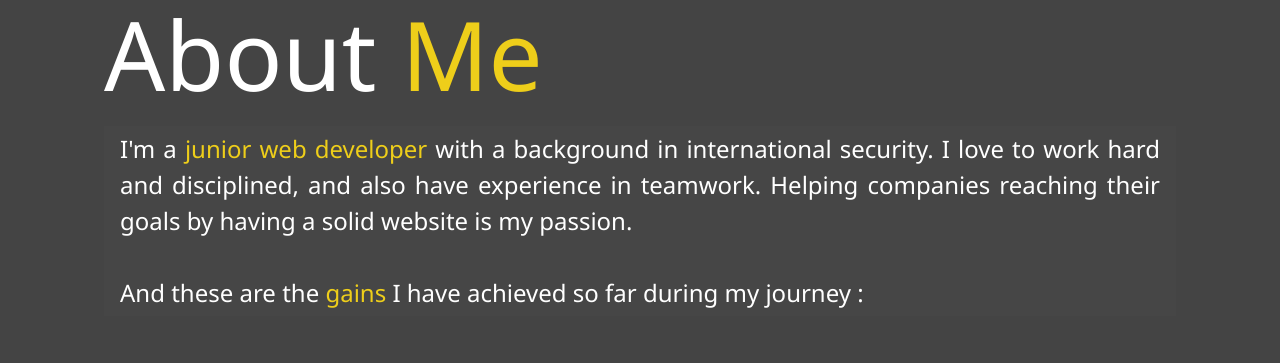
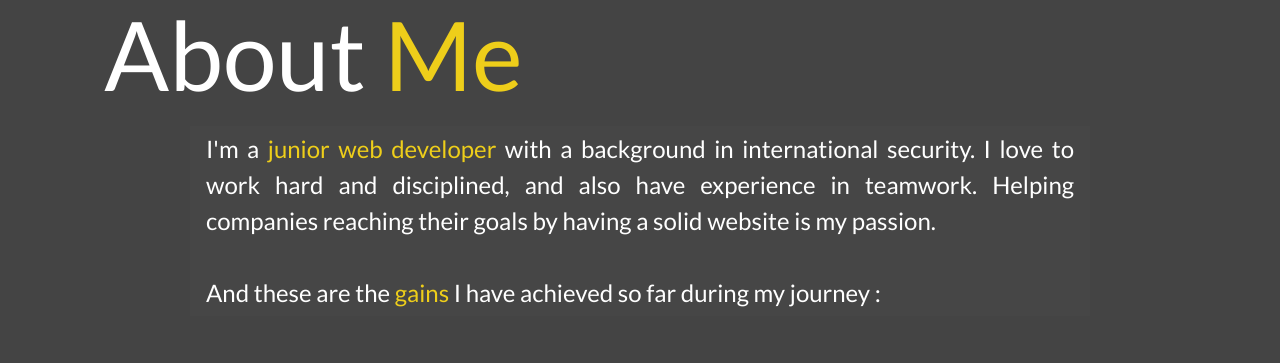
Before and after one commit to mustafa-prog/my-portfolio-page, a website: page src/about.html in a window 1280 px wide. Shown: the part 122-485 px from the top of the page. Drawn offline with nearby package versions, Linux system fonts and the light colour scheme; files that its build step writes are made by us from their sources.

Commit message:
changed font-family

```diff
--- a/src/about.html
+++ b/src/about.html
@@ -6,6 +6,10 @@
     <link
       rel="stylesheet"
       href="https://cdn.jsdelivr.net/gh/konpa/devicon@master/devicon.min.css"
+    />
+    <link
+      href="https://fonts.googleapis.com/css2?family=Lato&display=swap"
+      rel="stylesheet"
     />
     <link rel="stylesheet" href="styles/main.css" />
     <title>About Me</title>
--- a/src/scripts/index.js
+++ b/src/scripts/index.js
@@ -1,5 +1,3 @@
-// Any code you will write for your website (in the future!) should go here
-
 const menuBtn = document.querySelector('.menu-btn');
 const menu = document.querySelector('.menu');
 const menuBranding = document.querySelector('.menu-branding');
--- a/src/scss/base/_typography.scss
+++ b/src/scss/base/_typography.scss
@@ -4,7 +4,7 @@ body {
   background: $primary-color;
   color: set-text-color($primary-color);
   height: 100%;
-  font-family: 'Segoe UI', Tahoma, Geneva, Verdana, sans-serif;
+  font-family: 'Lato', sans-serif;
   line-height: 1.5;
 }
 
--- a/src/scss/components/_menu.scss
+++ b/src/scss/components/_menu.scss
@@ -92,8 +92,6 @@
         0% 60%,
         10% 20%
       );
-      //border: solid 0.3rem $secondary-color;
-      //border-radius: 50%;
     }
   }
 
--- a/src/scss/layout/_mediaQueries.scss
+++ b/src/scss/layout/_mediaQueries.scss
@@ -58,7 +58,6 @@
       background-image: url('../images/profile-foto-small.jpg');
       width: 15rem;
       height: 15rem;
-      //border-radius: 50%;
       clip-path: circle(50% at 50% 50%);
     }
   }
--- a/src/scss/pages/_about.scss
+++ b/src/scss/pages/_about.scss
@@ -8,9 +8,10 @@ main#about {
   }
 
   .sm-heading {
-    max-width: 110rem;
+    max-width: 90rem;
     margin: auto;
     text-align: justify;
+    line-height: 150%;
   }
 
   .skills-container {
```
Also changed, not shown: src/contact.html (+4 -0 lines), src/index.html (+4 -0 lines), src/work.html (+4 -0 lines), src/scss/base/_animations.scss (deleted).
